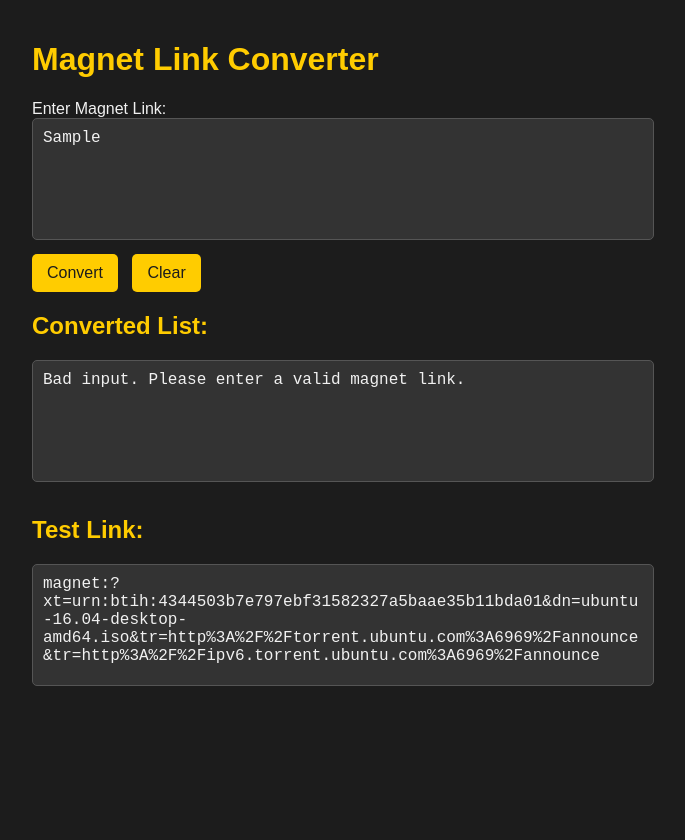
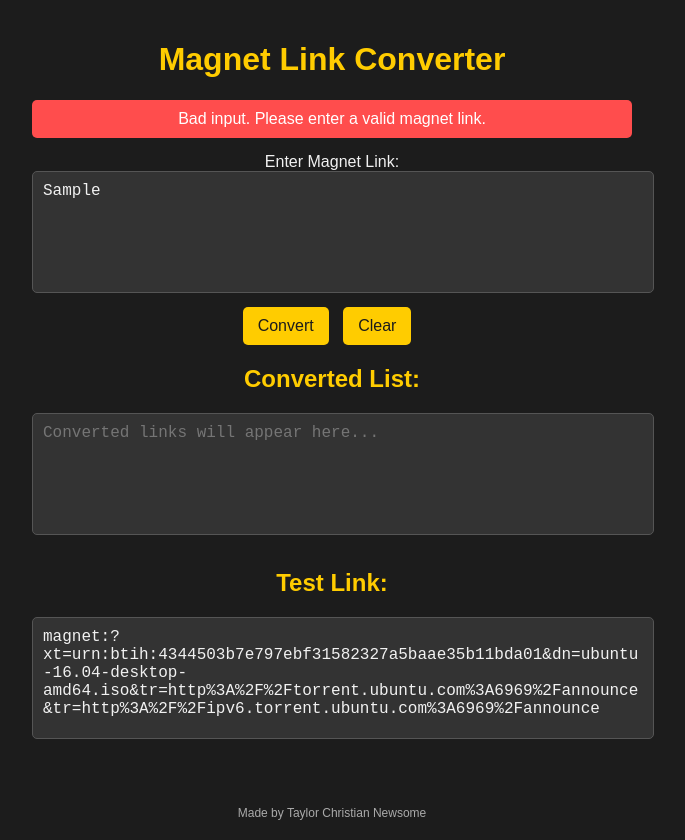
Before and after one commit to SleepTheGod/TrackersConvert, a plain HTML site: page index.html in a window 1280 px wide. Both pictures are taken after typing "Sample" into the empty fields and a click on the button "Convert". Shown: the whole page, without its empty margins (308-993 px from the left). Before the commit the page ends 800 px from the top, so only its background shows below. Drawn offline with Linux system fonts and the light colour scheme.

Commit message:
Update index.html

```diff
--- a/index.html
+++ b/index.html
@@ -11,6 +11,8 @@
             font-family: Arial, sans-serif;
             margin: 0;
             padding: 20px;
+            position: relative;
+            min-height: 100vh;
         }
         h1, h2 {
             color: #ffcc00;
@@ -26,6 +28,10 @@
             color: #f1f1f1;
             border-radius: 5px;
             resize: none;
+            transition: border 0.3s;
+        }
+        textarea:focus {
+            border-color: #ffcc00;
         }
         button {
             padding: 10px 15px;
@@ -36,6 +42,7 @@
             background-color: #ffcc00;
             color: #1c1c1c;
             cursor: pointer;
+            transition: background 0.3s;
         }
         button:hover {
             background-color: #e6b800;
@@ -46,6 +53,26 @@
         .container {
             max-width: 600px;
             margin: auto;
+            text-align: center;
+        }
+        footer {
+            position: absolute;
+            bottom: 20px;
+            left: 50%;
+            transform: translateX(-50%);
+            font-size: 12px;
+            color: #aaa;
+        }
+        .notification {
+            margin: 15px 0;
+            padding: 10px;
+            background-color: #ff4d4d;
+            color: #fff;
+            border-radius: 5px;
+            display: none;
+        }
+        .notification.success {
+            background-color: #4caf50;
         }
     </style>
 </head>
@@ -53,6 +80,7 @@
 
 <div class="container">
     <h1>Magnet Link Converter</h1>
+    <div id="notification" class="notification"></div>
 
     <label for="magnet">Enter Magnet Link:</label>
     <textarea id="magnet" placeholder="Paste your magnet link here..."></textarea>
@@ -67,6 +95,10 @@
     <textarea id="test" readonly></textarea>
 </div>
 
+<footer>
+    Made by Taylor Christian Newsome
+</footer>
+
 <script>
     var testLink = "magnet:?xt=urn:btih:4344503b7e797ebf31582327a5baae35b11bda01&" +
                    "dn=ubuntu-16.04-desktop-amd64.iso&tr=http%3A%2F%2Ftorrent.ubu" +
@@ -75,7 +107,8 @@
 
     var magnetInput = document.getElementById("magnet"),
         resultListField = document.getElementById("list"),
-        testLinkField = document.getElementById("test");
+        testLinkField = document.getElementById("test"),
+        notification = document.getElementById("notification");
 
     testLinkField.value = testLink;
 
@@ -85,23 +118,36 @@
     testLinkField.addEventListener("click", function() { this.select(); });
     resultListField.addEventListener("click", function() { this.select(); });
 
+    function showNotification(message, isSuccess = false) {
+        notification.textContent = message;
+        notification.className = `notification ${isSuccess ? 'success' : ''}`;
+        notification.style.display = 'block';
+        setTimeout(() => {
+            notification.style.display = 'none';
+        }, 3000);
+    }
+
     function convertMagnet() {
         var magnet = magnetInput.value.trim();
-        if (magnet.indexOf("magnet:?") !== 0) {
-            resultListField.value = "Bad input. Please enter a valid magnet link.";
-        } else {
-            var trackers = magnet.split("tr=");
-            trackers.shift(); // Remove the first part of the array which is the main magnet link
-            trackers = trackers.map(val => decodeURIComponent(val.split("&")[0])); // Get the tracker URLs
+        if (!magnet.startsWith("magnet:?")) {
+            showNotification("Bad input. Please enter a valid magnet link.", false);
+            resultListField.value = "";
+            return;
+        }
 
-            // Join the trackers into a string for display
-            resultListField.value = trackers.join("\n") || "No trackers found.";
-        }
+        var trackers = magnet.split("tr=");
+        trackers.shift(); // Remove the first part of the array which is the main magnet link
+        trackers = trackers.map(val => decodeURIComponent(val.split("&")[0])); // Get the tracker URLs
+
+        // Join the trackers into a string for display
+        resultListField.value = trackers.join("\n") || "No trackers found.";
+        showNotification("Conversion successful!", true);
     }
 
     function clearInput() {
         magnetInput.value = "";
         resultListField.value = "";
+        showNotification("Inputs cleared!", true);
     }
 </script>
 
```
